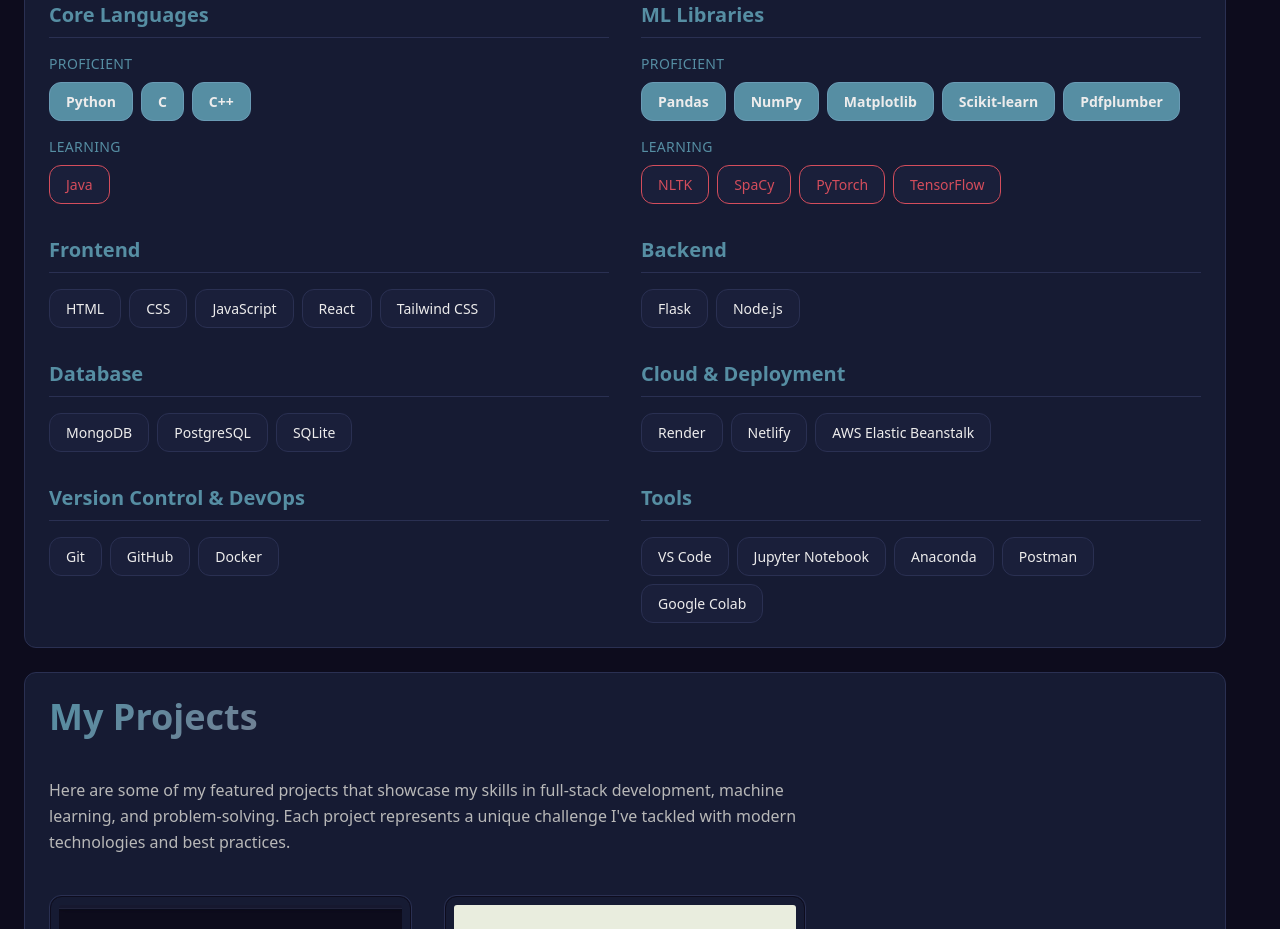
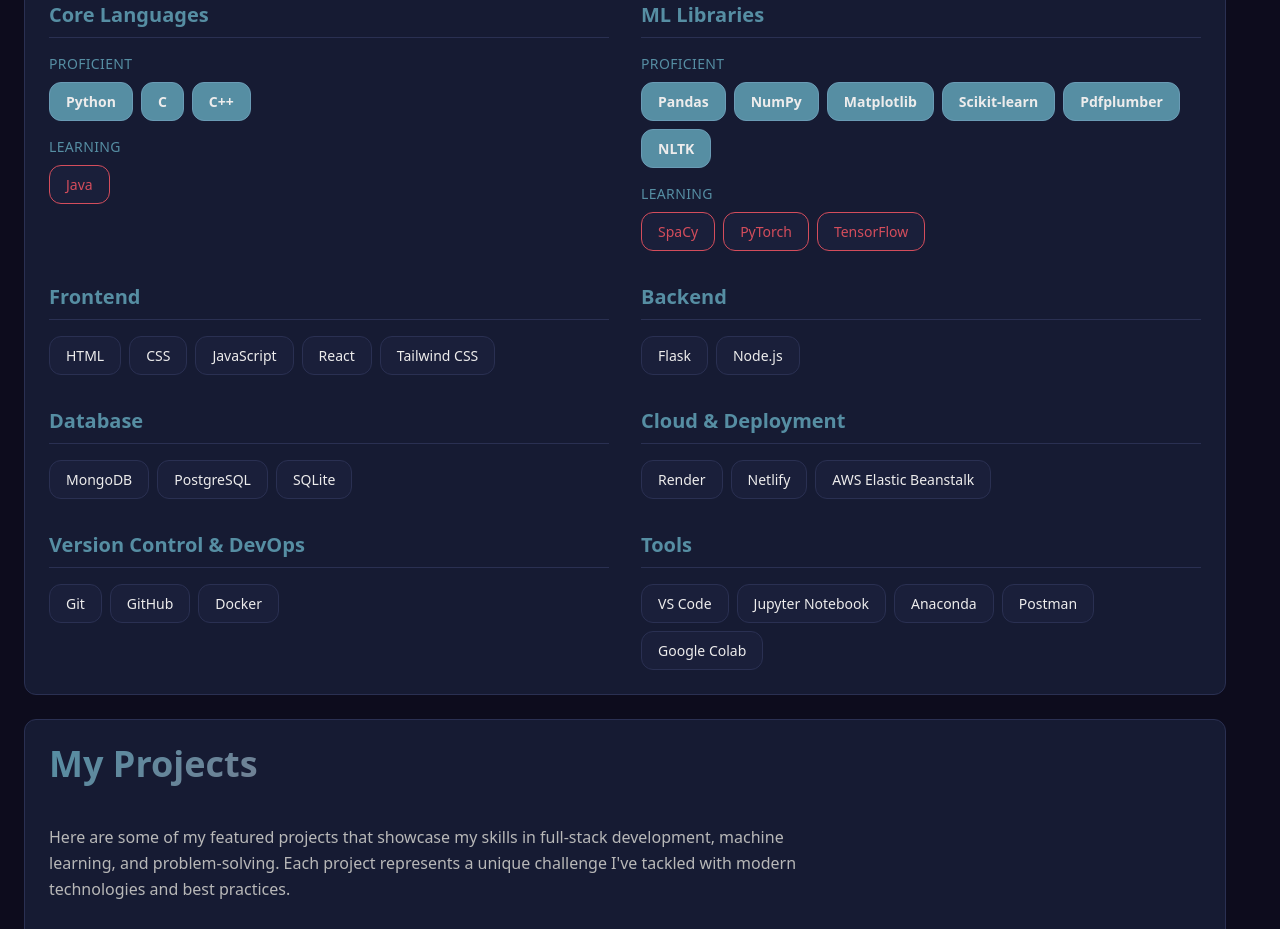
Before and after one commit to sumitpatel-2322/Sumit-Patel-Portfolio, a React (Vite) app: page / in a window 1280 px wide. Shown: the part 1700-2629 px from the top of the page. Built offline with nearby package versions, Linux system fonts and the light colour scheme.

Commit message:
Update Skills.jsx

```diff
--- a/src/components/Skills.jsx
+++ b/src/components/Skills.jsx
@@ -59,6 +59,7 @@
                   <span className="skill-tag-proficient">Matplotlib</span>
                   <span className="skill-tag-proficient">Scikit-learn</span>
                   <span className="skill-tag-proficient">Pdfplumber</span>
+                  <span className="skill-tag-proficient">NLTK</span>
                 </div>
               </div>
               <div>
@@ -66,7 +67,6 @@
                   Learning
                 </h4>
                 <div className="flex flex-wrap gap-2">
-                  <span className="skill-tag-learning">NLTK</span>
                   <span className="skill-tag-learning">SpaCy</span>
                   <span className="skill-tag-learning">PyTorch</span>
                   <span className="skill-tag-learning">TensorFlow</span>
```
